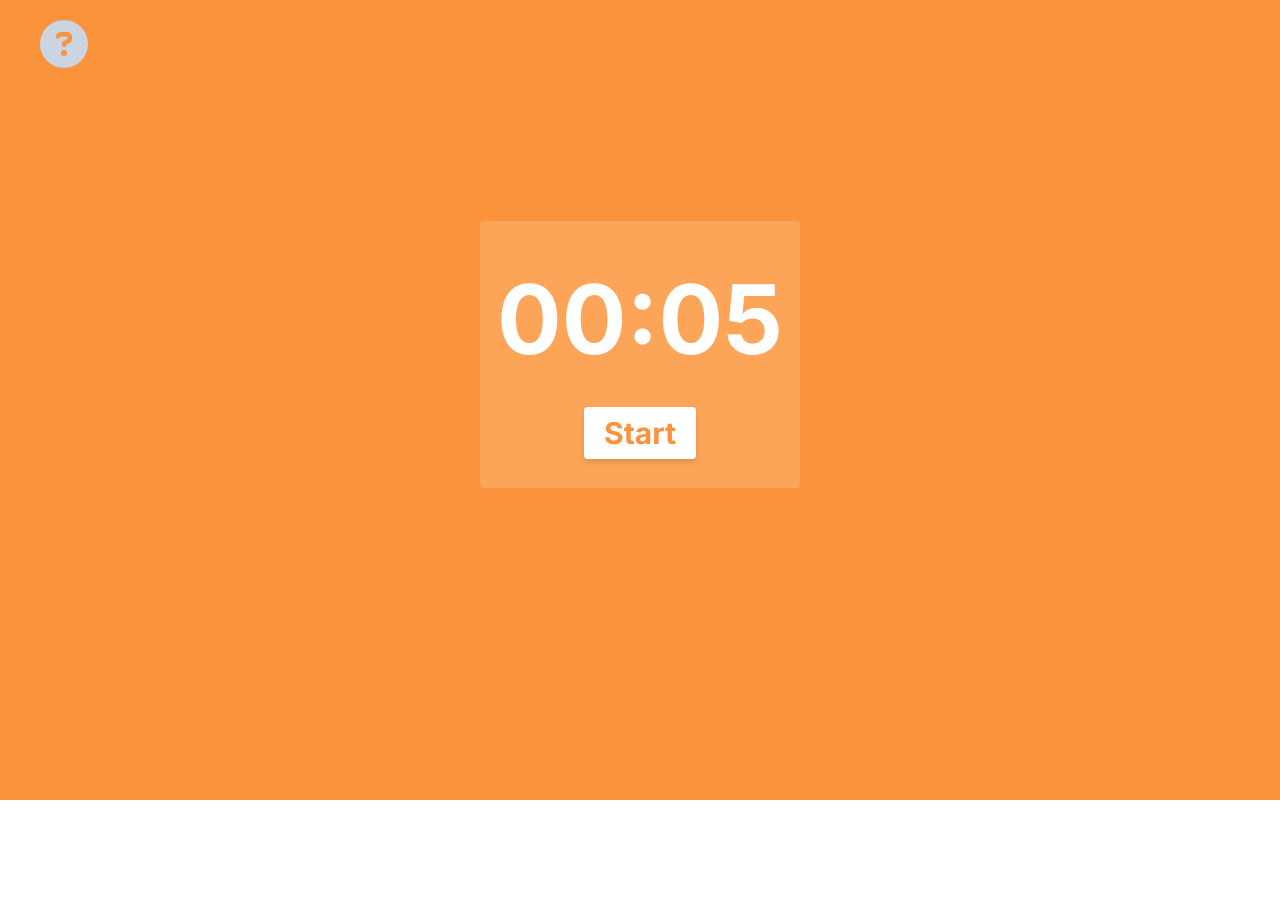
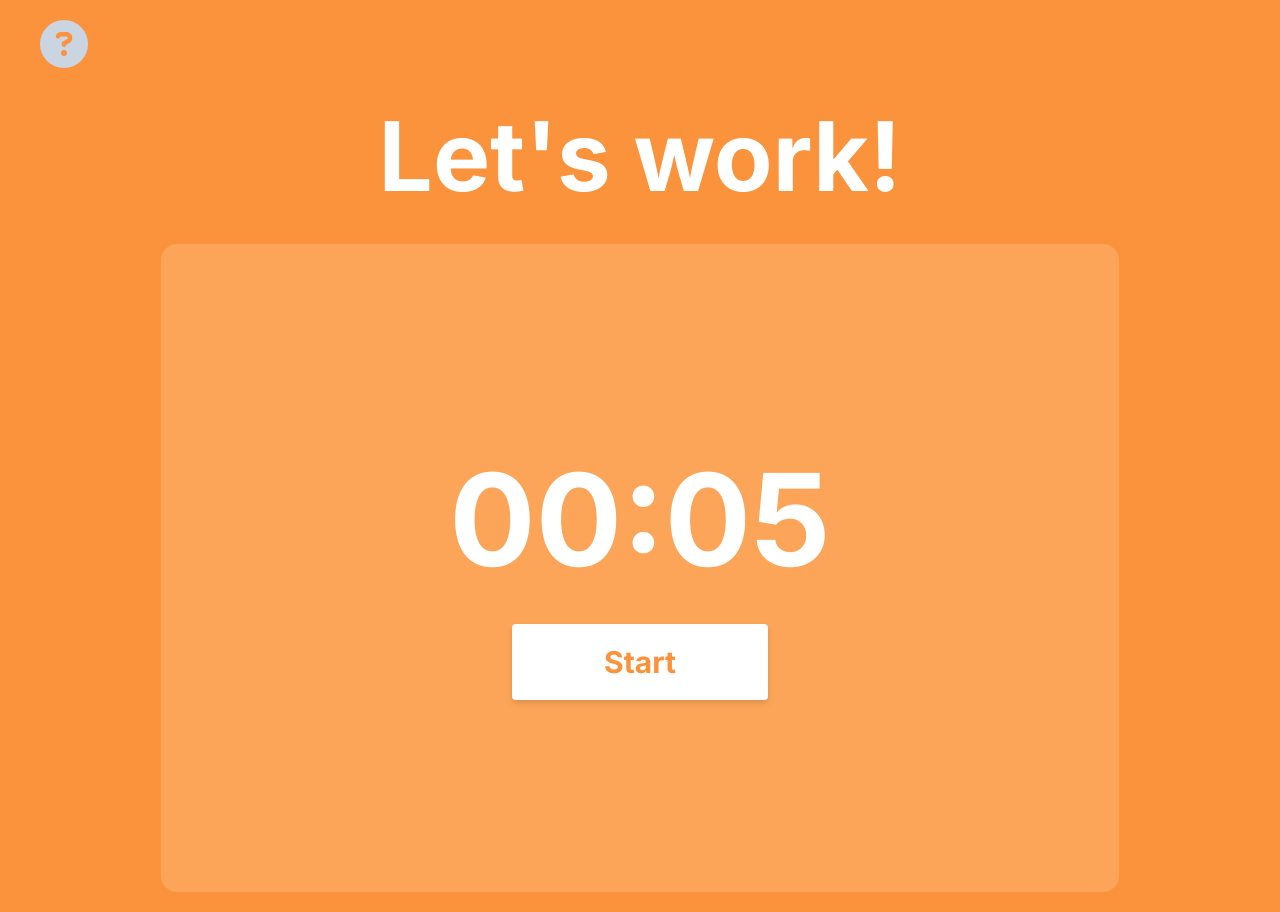
Before and after one commit to blakebt/pomodoro, a Next.js app: page / in a window 1280 px wide. Before the commit the page ends 800 px from the top, so only its background shows below. Built offline with nearby package versions, Linux system fonts and the light colour scheme.

Commit message:
more styling

```diff
--- a/src/components/TimerDisplay.tsx
+++ b/src/components/TimerDisplay.tsx
@@ -10,18 +10,21 @@ export default function TimerDisplay() {
   const stateConfig = {
     'FOCUS': {
       duration: 5,
+      message: "Let's work!",
       screenColor: 'bg-orange-400',
       dispColor: 'bg-orange-300/50',
       textColor: 'text-orange-400'
     },
     'SHORT_REST': {
       duration: 10,
+      message: "Take a breath...",
       screenColor: 'bg-blue-500',
       dispColor: 'bg-blue-400',
       textColor: 'text-blue-500'
     },
     'LONG_REST': {
       duration: 15,
+      message: "Enjoy your break",
       screenColor: 'bg-emerald-500',
       dispColor: 'bg-emerald-400',
       textColor: 'text-emerald-500'
@@ -34,12 +37,13 @@ export default function TimerDisplay() {
   const currentState = stateFlow[timerState]
 
   return (
-    <div className={`h-screen ${currentState.screenColor}`}>
+    <div className={`h-full min-h-screen ${currentState.screenColor}`}>
       <div className="p-5">
         <Link href="/about" className="my-5"><FaCircleQuestion className="ml-5 text-5xl text-slate-300 hover:text-slate-50"/></Link>
       </div>
-      <div className={`flex flex-col items-center justify-center h-2/3`}>
-        <div className={`flex flex-col rounded items-center justify-center w-full md:lg:w-1/4 p-5 h-1/2 ${currentState.dispColor}`}>
+      <div className={`flex flex-col items-center mx-auto`}>
+        <div className="text-white text-8xl font-bold p-5" >{currentState.message}</div>
+        <div className={`flex flex-col rounded-2xl px-72 py-48 my-5 ${currentState.dispColor}`}>
           <Timer setTimerState={setTimerState} state={currentState}/>
         </div>
       </div>
--- a/src/components/timer.tsx
+++ b/src/components/timer.tsx
@@ -6,6 +6,7 @@ interface TimerProps {
   setTimerState: React.Dispatch<React.SetStateAction<number>>,
   state: {
     duration: number,
+    message: string,
     screenColor: string,
     dispColor: string,
     textColor: string
@@ -45,11 +46,11 @@ export default function Timer({setTimerState, state}: TimerProps) {
   }, [time, startTimer, state.duration])
 
   return (
-    <div className="flex flex-col justify-center items-center">
-      <div className="flex rounded items-center justify-center mx-auto my-5 w-full">
-          <div className="flex text-white text-8xl font-bold mb-5">{`${formattedMinutes}:${formattedSeconds}`}</div>
-        </div>
-        <button className={`rounded drop-shadow-md bg-white px-5 py-2 ${state.textColor} text-3xl font-bold`} onClick={toggleTimer}>{startTimer ? 'Pause' : 'Start'}</button>
+    <div className="flex flex-col items-center">
+      <div className="rounded mx-auto my-5">
+        <div className=" text-white text-9xl font-bold mb-5">{`${formattedMinutes}:${formattedSeconds}`}</div>
+      </div>
+      <button className={`rounded drop-shadow-md bg-white px-5 py-5 w-64 ${state.textColor} text-3xl font-bold`} onClick={toggleTimer}>{startTimer ? 'Pause' : 'Start'}</button>
     </div>
   )
 }
```
